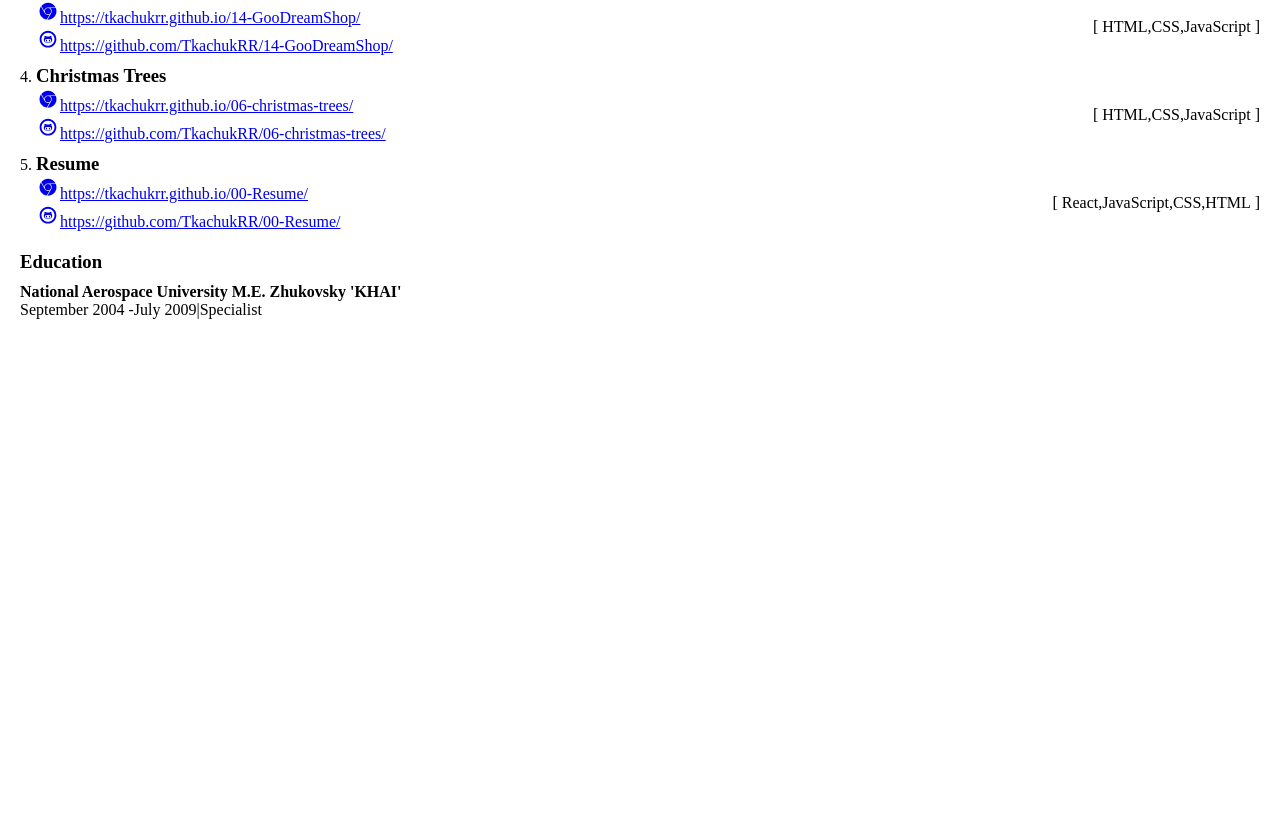
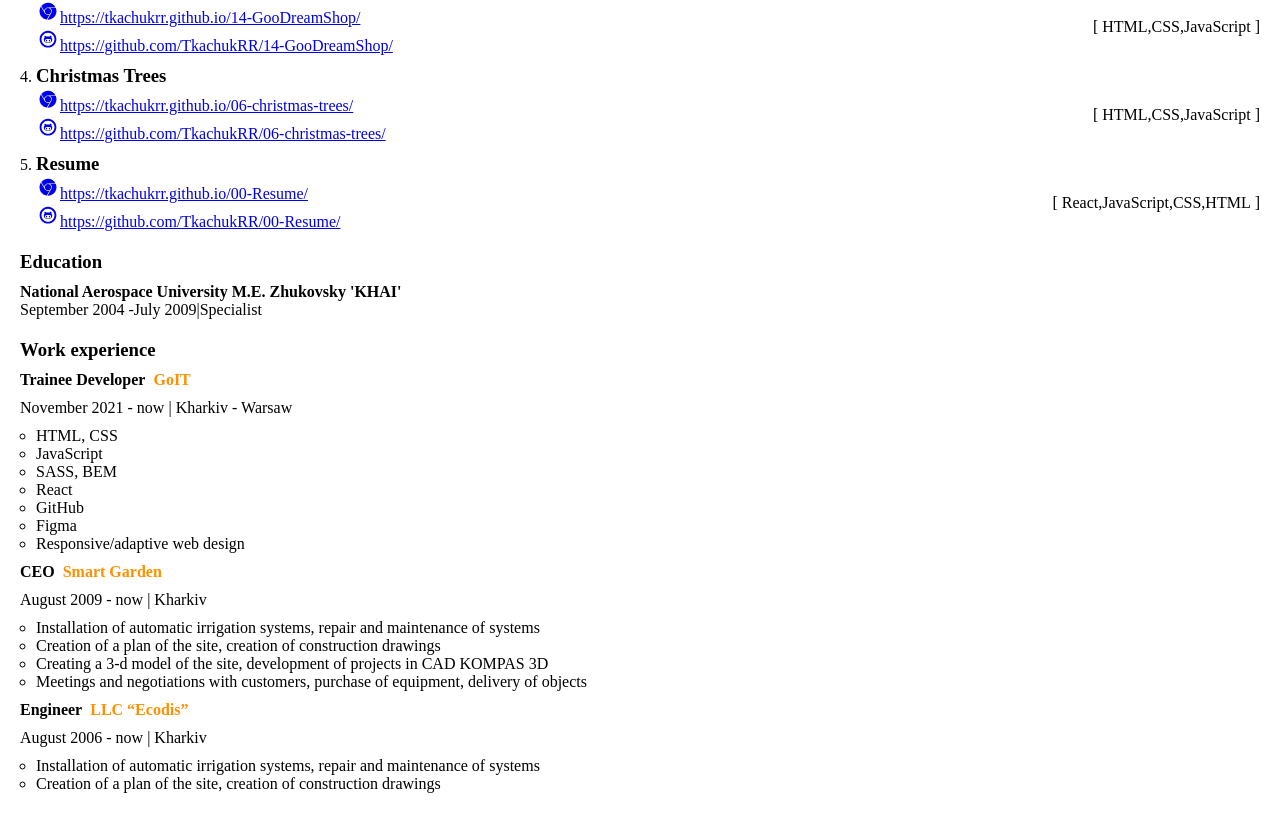
Before and after one commit to TkachukRR/21-react-app, a React (Create React App) app: page / in a window 1280 px wide. Shown: the part 402-1225 px from the top of the page. Before the commit the page ends 800 px from the top, so only its background shows below. Built offline with nearby package versions, Linux system fonts and the light colour scheme.

Commit message:
finished WorkExp module

```diff
--- a/src/App.js
+++ b/src/App.js
@@ -1,8 +1,9 @@
-import FullUserInfo from "./FullUserInfo.json"
+import FullUserInfo from "./FullUserInfo.json";
 import { GeneralInfo } from "./components/GeneralInfo/GeneralInfo";
 import { AboutMe } from "./components/AboutMe/AboutMe";
 import { Projects } from "./components/Projects/Projects";
 import { EducationalInstitutions } from "./components/EducationalInstitutions/EducationalInstitutions";
+import { WorkExperience } from "./components/WorkExperience/WorkExperience";
 import css from "./App.css";
 
 export const App = () => (
@@ -14,8 +15,15 @@ export const App = () => (
         subinfo={FullUserInfo.subinfo}
       />
 
-      <Projects titleText="Projects" projects={FullUserInfo.finishedProjects} />
-      <EducationalInstitutions titleText="Education" education={FullUserInfo.education} />
+      <Projects titleText="Projects" projects={FullUserInfo.projects} />
+      <EducationalInstitutions
+        titleText="Education"
+        education={FullUserInfo.education}
+      />
+      <WorkExperience
+        titleText="Work experience"
+        companies={FullUserInfo.companies}
+      />
     </GeneralInfo>
   </>
 );
--- a/src/FullUserInfo.json
+++ b/src/FullUserInfo.json
@@ -4,7 +4,7 @@
     "intro": "Looking for Junior Frontend developer position. I am highly motivated to get new knowledge and put it to use in real projects. I am good team player and prefer to build strong communication via members of a group. Also, I am well-organized and responsible. I am constantly engaged in self-development in programming and improvement of English language skills.",
     "subinfo": "I am considering work in all cities and am ready to move.",
 
-    "finishedProjects": [
+    "projects": [
         {
           "title": "hogwarts",
           "url": "https://tkachukrr.github.io/19-hogwarts/",
@@ -46,5 +46,49 @@
             "end": "2009-06-31T00:00:00"
           }
         }
+      ],
+
+      "companies": [
+        {
+          "company": "GoIT",
+          "position": "Trainee Developer",
+          "location": "Kharkiv - Warsaw",
+          "period": {
+            "start": "2021-11-01T00:00:00",
+            "end": "now"
+          },
+          "responsibilities" : [
+            "HTML, CSS", "JavaScript", "SASS, BEM", "React", "GitHub", "Figma", "Responsive/adaptive web design"
+          ]
+        },
+        {
+          "company": "Smart Garden",
+          "position": "CEO",
+          "location": "Kharkiv",
+          "period": {
+            "start": "2009-08-01T00:00:00",
+            "end": "2021-11-01T00:00:00"
+          },
+          "responsibilities" : [
+            "Installation of automatic irrigation systems, repair and maintenance of systems",
+            "Creation of a plan of the site, creation of construction drawings",
+            "Creating a 3-d model of the site, development of projects in CAD KOMPAS 3D",
+            "Meetings and negotiations with customers, purchase of equipment, delivery of objects"
+          ]
+        },
+        {
+          "company": "LLC “Еcodis”",
+          "position": "Engineer",
+          "location": "Kharkiv",
+          "period": {
+            "start": "2006-08-01T00:00:00",
+            "end": "2009-09-01T00:00:00"
+          },
+          "responsibilities" : [
+            "Installation of automatic irrigation systems, repair and maintenance of systems",
+            "Creation of a plan of the site, creation of construction drawings"
+          ]
+        }
       ]
+
 }
--- /dev/null
+++ b/src/components/Company/Company.jsx
@@ -0,0 +1,37 @@
+import { formatDate } from "../../utils";
+import css from "./Company.module.css";
+
+export const Company = ({
+  company,
+  position,
+  location,
+  start,
+  end,
+  responsibilities,
+}) => {
+  const formatatedStart = formatDate(start);
+  const formatatedEnd = "now" || formatDate(end);
+
+  return (
+    <>
+      <h4 className={css.position}>
+        {position}
+        <span className={css.company}>{company}</span>
+      </h4>
+
+      <div className={css.period}>
+        <span className={css.period__start}>{formatatedStart}</span>
+        <span className={css.period__end}>{formatatedEnd}</span>
+      </div>
+      <div className={css.location}>{location}</div>
+
+      <ul className={css.responsibilities__list}>
+        {responsibilities.map((responsibility) => (
+          <li key={responsibility} className={css.responsibilities__item}>
+            {responsibility}
+          </li>
+        ))}
+      </ul>
+    </>
+  );
+};
--- /dev/null
+++ b/src/components/Company/Company.module.css
@@ -0,0 +1,35 @@
+.position{
+    margin-bottom: 10px;
+}
+.company{
+    color: var(--color-text-second);
+    margin-left: .5em;
+}
+.period{
+    display: inline-block;
+    margin-right: .25em;
+    margin-bottom: 10px;
+}
+.period__start{
+
+}
+.period__end{
+
+}
+.period__end::before{
+    content: '- ';
+}
+.location{
+    display: inline-block;
+}
+
+.location::before{
+    content: '| ';
+}
+.responsibilities__list{
+    margin-left: 1em;
+    margin-bottom: 10px;
+}
+.responsibilities__item{
+
+}
--- a/src/components/EducationalInstitutions/EducationalInstitutions.jsx
+++ b/src/components/EducationalInstitutions/EducationalInstitutions.jsx
@@ -27,7 +27,7 @@ export const EducationalInstitutions = ({ titleText, education }) => (
 EducationalInstitutions.propTypes = {
   titleText: PropTypes.string,
   education: PropTypes.arrayOf(
-    PropTypes.shape({
+    PropTypes.exact({
       institution: PropTypes.string.isRequired,
       rank: PropTypes.string,
       period: PropTypes.object,
--- a/src/components/Projects/Projects.jsx
+++ b/src/components/Projects/Projects.jsx
@@ -24,7 +24,7 @@ Projects.propTypes = {
       title: PropTypes.string.isRequired,
       url: PropTypes.string.isRequired,
       urlGit: PropTypes.string.isRequired,
-      stack: arrayOf(PropTypes.string)
+      stack: PropTypes.arrayOf(PropTypes.string)
     })
   ),
 };
--- /dev/null
+++ b/src/components/WorkExperience/WorkExperience.jsx
@@ -0,0 +1,44 @@
+import PropTypes from "prop-types";
+import css from "./WorkExperience.module.css";
+import { Company } from "../Company/Company";
+
+export const WorkExperience = ({ titleText, companies }) => {
+  return (
+    <section className={css.projects}>
+      <h3 className={css.header}>{titleText}</h3>
+      <ol className={css.list}>
+        {companies.map(
+          ({ company, position, location, period, responsibilities }) => (
+            <li key={company} className={css.list__item}>
+              <Company
+                company={company}
+                position={position}
+                location={location}
+                start={period.start}
+                end={period.end}
+                responsibilities={responsibilities}
+              />
+            </li>
+          )
+        )}
+      </ol>
+    </section>
+  );
+};
+
+WorkExperience.propTypes = {
+  titleText: PropTypes.string,
+
+  companies: PropTypes.arrayOf(
+    PropTypes.exact({
+      company: PropTypes.string.isRequired,
+      position: PropTypes.string.isRequired,
+      location: PropTypes.string.isRequired,
+      period: PropTypes.exact({
+        start: PropTypes.string.isRequired,
+        end: PropTypes.string.isRequired,
+      }),
+      responsibilities: PropTypes.arrayOf(PropTypes.string),
+    })
+  ),
+};
--- /dev/null
+++ b/src/components/WorkExperience/WorkExperience.module.css
@@ -0,0 +1,12 @@
+.projects{
+    padding: 10px;
+}
+.header{
+    margin-bottom: 10px;
+}
+.list{
+    list-style: none;
+}
+.list__item{
+
+}
--- a/src/index.css
+++ b/src/index.css
@@ -1,7 +1,8 @@
 @import-normalize;
 
 :root {
-    --color-text-main: #212121;
+    --color-text-first: #212121;
+    --color-text-second: #ff9100;
 }
 
 body {
```
